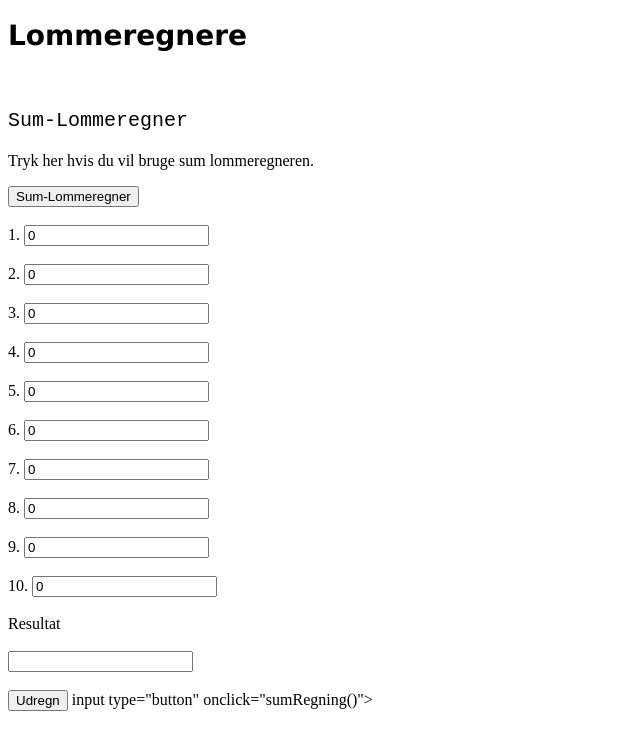
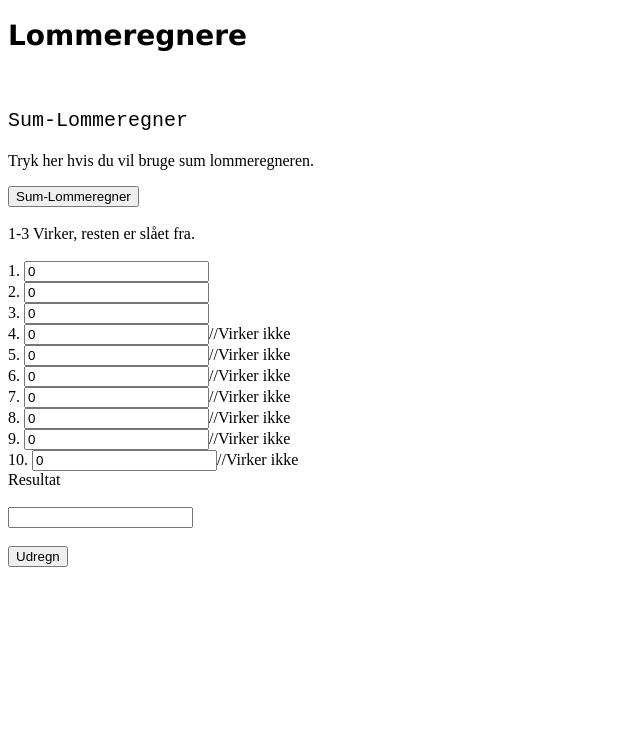
Before and after one commit to Andersen2311/informatik, a plain HTML site: page index.html in a window 1280 px wide. Shown: the whole page, without its empty margins (0-640 px from the left). Drawn offline with Linux system fonts and the light colour scheme.

Commit message:
Update index.html

```diff
--- a/index.html
+++ b/index.html
@@ -17,31 +17,32 @@
 
     <div id="spoiler_SumLommeregner">
       <form id="sum-lommeregner">
+        1-3 Virker, resten er slået fra.<br><br>
         1. <input type="number" id="n1" value="0">
-        <br><br>
+        <br>
         2. <input id="n2" type="number" value="0">
-        <br><br>
+        <br>
         3. <input id="n3" type="number" value="0">
-        <br><br>
-        4. <input id="n4" type="number" value="0">
-        <br><br>
-        5. <input id="n5" type="number" value="0">
-        <br><br>
-        6. <input id="n6" type="number" value="0">
-        <br><br>
-        7. <input id="n7" type="number" value="0">
-        <br><br>
-        8. <input id="n8" type="number" value="0">
-        <br><br>
-        9. <input id="n9" type="number" value="0">
-        <br><br>
-        10. <input id="n10" type="number" value="0">
-        <br><br>
+        <br>
+        4. <input id="n4" type="number" value="0">//Virker ikke
+        <br>
+        5. <input id="n5" type="number" value="0">//Virker ikke
+        <br>
+        6. <input id="n6" type="number" value="0">//Virker ikke
+        <br>
+        7. <input id="n7" type="number" value="0">//Virker ikke
+        <br>
+        8. <input id="n8" type="number" value="0">//Virker ikke
+        <br>
+        9. <input id="n9" type="number" value="0">//Virker ikke
+        <br>
+        10. <input id="n10" type="number" value="0">//Virker ikke
+        <br>
         Resultat <br><br>
         <input id="sum_lommeregner_resultat">
         <br><br>
 		<button id="knap" onclick="sumNumbers()">Udregn</button>
-        input type="button" onclick="sumRegning()">
+        <!--input type="button" onclick="sumRegning()"-->
       </form>
     </div>
 
```
